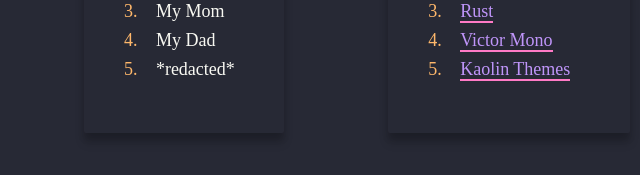
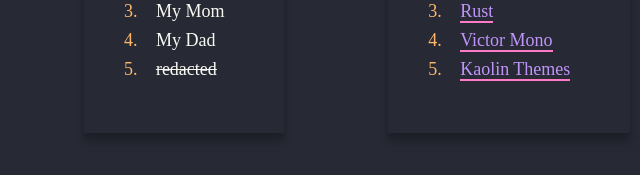
Before and after one commit to theherk/theherk.github.io, a plain HTML site: page index.html in a window 1280 px wide. Shown: the part 1014-1189 px from the top of the page, 283-923 px from the left. Drawn offline with Linux system fonts and the light colour scheme.

Commit message:
Use strike element.

```diff
--- a/index.html
+++ b/index.html
@@ -70,7 +70,7 @@
           <li>My Daughter</li>
           <li>My Mom</li>
           <li>My Dad</li>
-          <li>*redacted*</li>
+          <li><s>redacted</s></li>
         </ol>
       </div>
 
```
